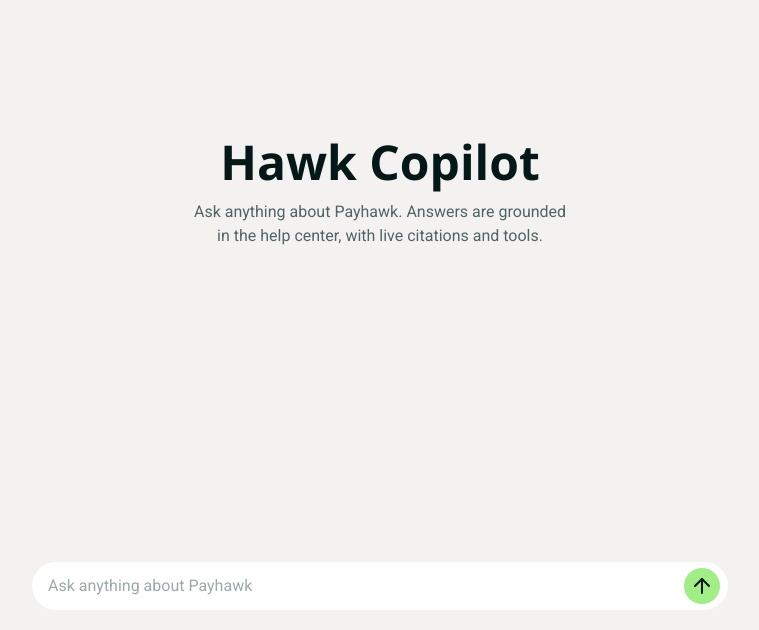
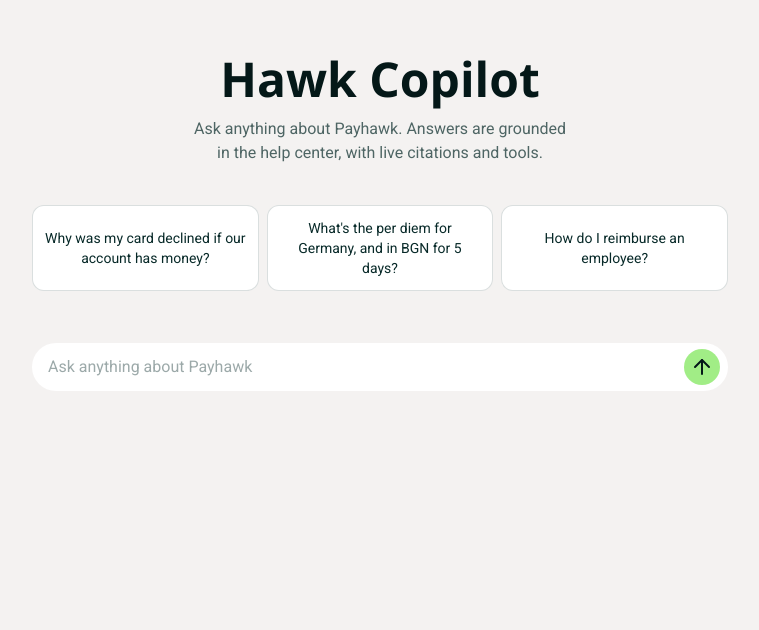
Before and after one commit to stoyan-koychev/hawk-copilot, a Next.js app in the folder web/: page / in a window 1280 px wide. Shown: the part 170-800 px from the top of the page, without its empty margins (260-1019 px from the left). Built offline with nearby package versions, Linux system fonts and the light colour scheme.

Commit message:
feat: add example prompts and enhance chat window functionality

```diff
--- a/web/app/globals.css
+++ b/web/app/globals.css
@@ -67,3 +67,11 @@
 .harness-line {
   animation: card-in 0.25s ease-out;
 }
+
+/* Hide the scrollbar while keeping the area scrollable. */
+.no-scrollbar {
+  scrollbar-width: none; /* Firefox */
+}
+.no-scrollbar::-webkit-scrollbar {
+  display: none; /* Chrome, Safari, Edge */
+}
--- a/web/components/base/MessageBubble/MessageBubble.tsx
+++ b/web/components/base/MessageBubble/MessageBubble.tsx
@@ -17,7 +17,7 @@
       <Avatar role={role} />
       <div
         className={cn(
-          "max-w-[85%] whitespace-pre-wrap rounded-2xl px-4 py-2.5 text-base",
+          "max-w-[75%] whitespace-pre-wrap rounded-2xl px-4 py-2.5 text-base",
           isUser
             ? "rounded-br-sm bg-secondary text-background"
             : "rounded-bl-sm  bg-white text-ink",
--- /dev/null
+++ b/web/components/base/PromptCard/PromptCard.tsx
@@ -0,0 +1,24 @@
+import { cn } from "@/util/cn";
+
+type PromptCardProps = {
+  text: string;
+  onClick: () => void;
+  disabled?: boolean;
+};
+
+/** A clickable example-prompt box shown on the empty state. */
+export function PromptCard({ text, onClick, disabled }: PromptCardProps) {
+  return (
+    <button
+      type="button"
+      onClick={onClick}
+      disabled={disabled}
+      className={cn(
+        "rounded-xl border text-center border-secondary/15 bg-white p-3 text-sm text-secondary transition",
+        "cursor-pointer disabled:opacity-50",
+      )}
+    >
+      {text}
+    </button>
+  );
+}
--- a/web/components/blocks/ChatWindow/ChatWindow.tsx
+++ b/web/components/blocks/ChatWindow/ChatWindow.tsx
@@ -2,6 +2,7 @@
 
 import { Composer } from "@/components/blocks/Composer/Composer";
 import { EmptyState } from "@/components/blocks/EmptyState/EmptyState";
+import { ExamplePrompts } from "@/components/blocks/ExamplePrompts/ExamplePrompts";
 import { MessageTimeline } from "@/components/blocks/MessageTimeline/MessageTimeline";
 
 type ChatWindowProps = {
@@ -9,15 +10,30 @@
   draft: string;
   busy: boolean;
   onDraftChange: (value: string) => void;
-  onSubmit: () => void;
+  onSubmit: (text?: string) => void;
 };
 
-/** The left panel: header, scrollable timeline (or hero), and the composer. */
+/** The left panel: welcome/landing state, or scrollable timeline + bottom composer. */
 export function ChatWindow({ items, draft, busy, onDraftChange, onSubmit }: ChatWindowProps) {
+
+
+  if (items.length === 0) {
+    // Landing state: welcome text, a centered composer, and starter prompts.
+    return (
+      <div className="flex w-full flex-col overflow-hidden">
+        <div className="flex flex-1 flex-col items-center justify-center gap-10 ">
+          <EmptyState />
+          <ExamplePrompts onSelect={onSubmit} disabled={busy} />
+          <Composer draft={draft} busy={busy} onDraftChange={onDraftChange} onSubmit={onSubmit} />
+        </div>
+      </div>
+    );
+  }
+
   return (
-    <div className="flex flex-col overflow-hidden w-full ">
-      <div className="flex-1 space-y-3 overflow-y-auto p-5">
-        {items.length === 0 ? <EmptyState /> : <MessageTimeline items={items} />}
+    <div className="flex w-full flex-col overflow-hidden">
+      <div className="no-scrollbar flex-1 space-y-3 overflow-y-auto p-5">
+        <MessageTimeline items={items} />
       </div>
       <Composer draft={draft} busy={busy} onDraftChange={onDraftChange} onSubmit={onSubmit} />
     </div>
--- a/web/components/blocks/Composer/Composer.tsx
+++ b/web/components/blocks/Composer/Composer.tsx
@@ -3,19 +3,21 @@
 import { Button } from "@/components/base/Button/Button";
 import { SendIcon } from "@/components/base/SendIcon/SendIcon";
 import { TextInput } from "@/components/base/TextInput/TextInput";
+import { cn } from "@/util/cn";
 
 type ComposerProps = {
   draft: string;
   busy: boolean;
   onDraftChange: (value: string) => void;
   onSubmit: () => void;
+  className?: string;
 };
 
 /** The message input row: text field + send button. */
-export function Composer({ draft, busy, onDraftChange, onSubmit }: ComposerProps) {
+export function Composer({ draft, busy, onDraftChange, onSubmit, className }: ComposerProps) {
   return (
     <form
-      className="py-3 px-5 pb-5"
+      className={cn("py-3 px-5 pb-5 w-full", className)}
       onSubmit={(event) => {
         event.preventDefault();
         onSubmit();
--- a/web/components/blocks/EmptyState/EmptyState.tsx
+++ b/web/components/blocks/EmptyState/EmptyState.tsx
@@ -1,7 +1,7 @@
 /** Hero shown before the first message: large title + one-line pitch. */
 export function EmptyState() {
   return (
-    <div className="flex h-full flex-col items-center justify-center text-center">
+    <div className="flex flex-col items-center justify-center text-center">
       <h2 className="text-h2 font-bold leading-tight text-primary">Hawk Copilot</h2>
       <p className="mt-2 max-w-sm text-base text-secondary/70">
         Ask anything about Payhawk. Answers are grounded in the help center, with live citations
--- /dev/null
+++ b/web/components/blocks/ExamplePrompts/ExamplePrompts.tsx
@@ -0,0 +1,30 @@
+import { PromptCard } from "@/components/base/PromptCard/PromptCard";
+
+type ExamplePromptsProps = {
+  onSelect: (text: string) => void;
+  disabled?: boolean;
+};
+
+// A spread that shows off the agent: grounding + citations, a docs-to-FX tool
+// chain, and a full-doc read.
+const EXAMPLE_PROMPTS = [
+  "Why was my card declined if our account has money?",
+  "What's the per diem for Germany, and in BGN for 5 days?",
+  "How do I reimburse an employee?",
+];
+
+/** The three tappable starter prompts under the empty-state composer. */
+export function ExamplePrompts({ onSelect, disabled }: ExamplePromptsProps) {
+  return (
+    <div className="grid w-full px-5 grid-cols-1 gap-2 sm:grid-cols-3">
+      {EXAMPLE_PROMPTS.map((prompt) => (
+        <PromptCard
+          key={prompt}
+          text={prompt}
+          disabled={disabled}
+          onClick={() => onSelect(prompt)}
+        />
+      ))}
+    </div>
+  );
+}
--- a/web/components/views/ChatPage/ChatPage.model.ts
+++ b/web/components/views/ChatPage/ChatPage.model.ts
@@ -14,7 +14,7 @@
   draft: string;
   busy: boolean;
   setDraft: (value: string) => void;
-  send: () => Promise<void>;
+  send: (text?: string) => Promise<void>;
 };
 
 /**
@@ -43,8 +43,10 @@
       return [...list.slice(0, index), { kind: "card", tool, output }, ...list.slice(index)];
     });
 
-  const send = async () => {
-    const question = draft.trim();
+  // `text` defaults to the current draft, but an example-prompt box can pass its
+  // own text to send directly without going through the input.
+  const send = async (text: string = draft) => {
+    const question = text.trim();
     if (!question || busy) return;
     setDraft("");
     setBusy(true);
```
